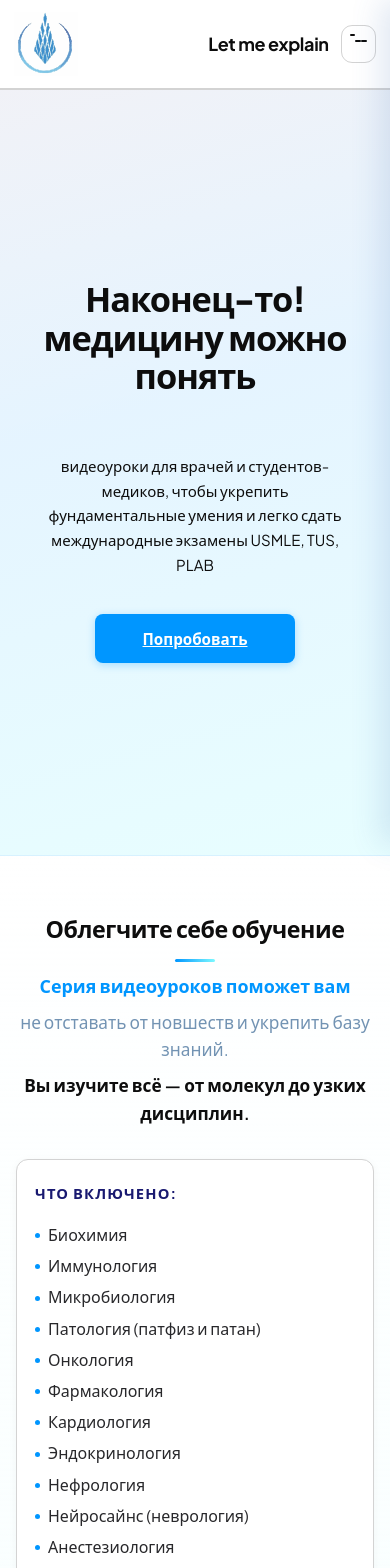
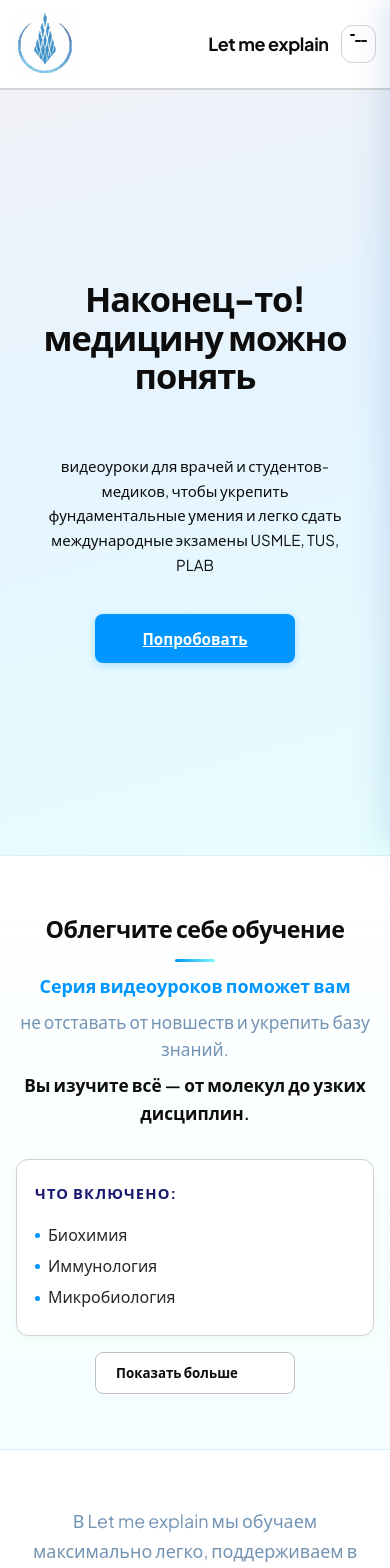
Before and after one commit to isan228/lemeexp, a React (Vite) app in the folder frontend/: page / in a window 390 px wide. Shown: the top 1568 px of the page. Built offline with nearby package versions, Linux system fonts and the light colour scheme.

Commit message:
chore: deploy 2026-06-20T01-23

```diff
--- a/frontend/src/pages/LandingPage.jsx
+++ b/frontend/src/pages/LandingPage.jsx
@@ -115,6 +115,7 @@ export default function LandingPage() {
   const { token, profile, hydrated } = useAuth();
   const [mobileMenuOpen, setMobileMenuOpen] = useState(false);
   const [openFaqIndex, setOpenFaqIndex] = useState(null);
+  const [curriculumExpanded, setCurriculumExpanded] = useState(false);
 
   function toggleFaq(index) {
     setOpenFaqIndex((prev) => (prev === index ? null : index));
@@ -263,7 +264,9 @@ export default function LandingPage() {
             <p>не отставать от новшеств и укрепить базу знаний.</p>
             <p>Вы изучите всё — от молекул до узких дисциплин.</p>
           </div>
-          <div className="landing-curriculum-lists card">
+          <div
+            className={`landing-curriculum-lists card${curriculumExpanded ? " is-expanded" : " is-collapsed"}`}
+          >
             <div className="landing-curriculum-block">
               <h3 className="landing-curriculum-heading">Что включено:</h3>
               <ul className="landing-curriculum-list">
@@ -281,6 +284,14 @@ export default function LandingPage() {
               </ul>
             </div>
           </div>
+          <button
+            type="button"
+            className="landing-curriculum-expand-btn btn-secondary"
+            aria-expanded={curriculumExpanded}
+            onClick={() => setCurriculumExpanded((v) => !v)}
+          >
+            {curriculumExpanded ? "Свернуть" : "Показать больше"}
+          </button>
         </section>
 
         <section id="about" className="landing-section">
--- a/frontend/src/styles/landing-ui.css
+++ b/frontend/src/styles/landing-ui.css
@@ -408,6 +408,12 @@
   border-left: 1px solid var(--lp-gray-light);
 }
 
+.landing-curriculum-expand-btn {
+  display: none;
+  margin: 16px auto 0;
+  min-width: 200px;
+}
+
 /* —— About & benefits —— */
 
 .landing-about-intro {
@@ -804,6 +810,18 @@ a.nav-muted:hover {
     columns: 1;
   }
 
+  .landing-curriculum-lists.is-collapsed .landing-curriculum-list li:nth-child(n + 4) {
+    display: none;
+  }
+
+  .landing-curriculum-lists.is-collapsed .landing-curriculum-block-systems {
+    display: none;
+  }
+
+  .landing-curriculum-expand-btn {
+    display: block;
+  }
+
   .landing-curriculum-block-systems {
     padding-left: 0;
     border-left: none;
```
